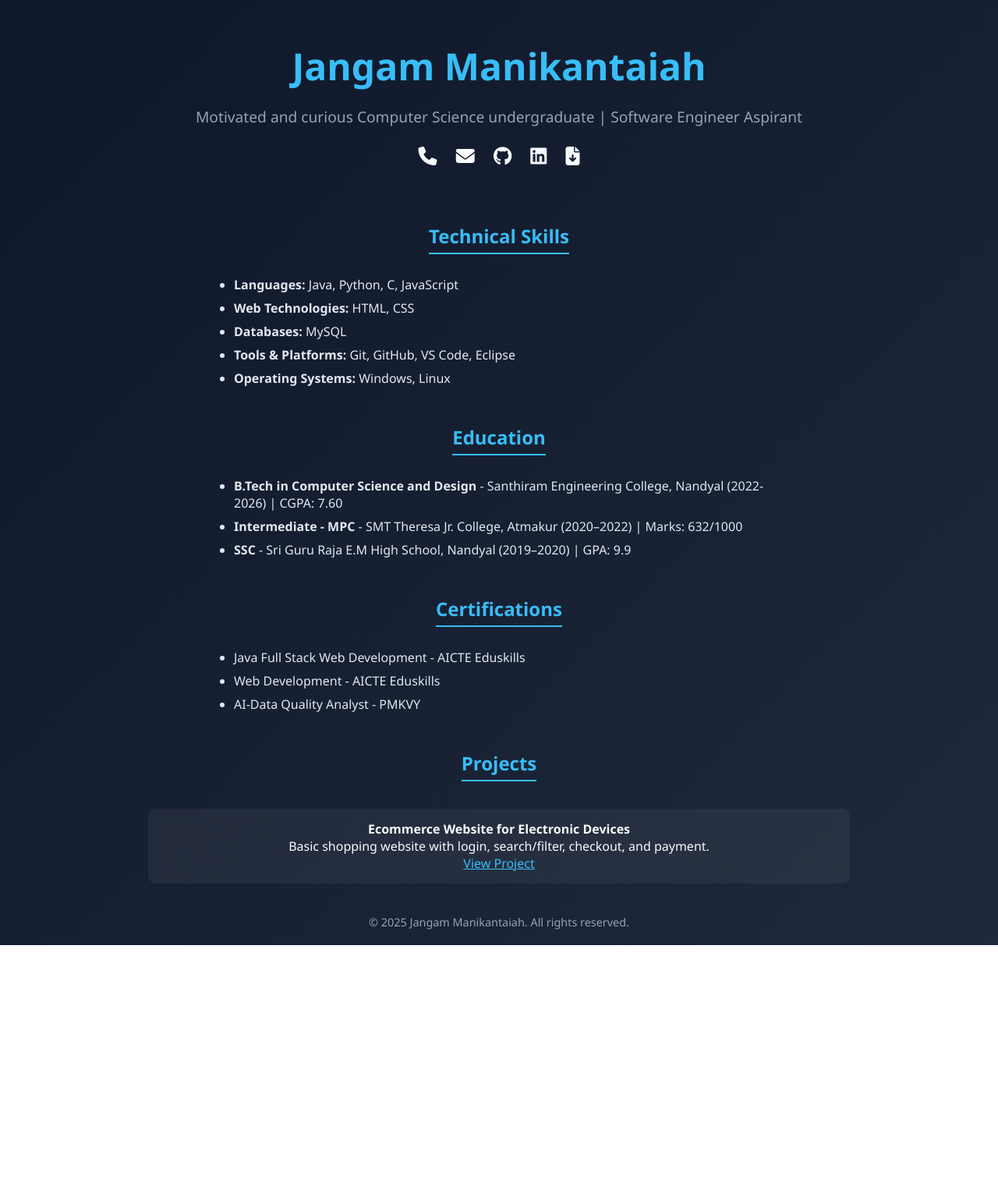
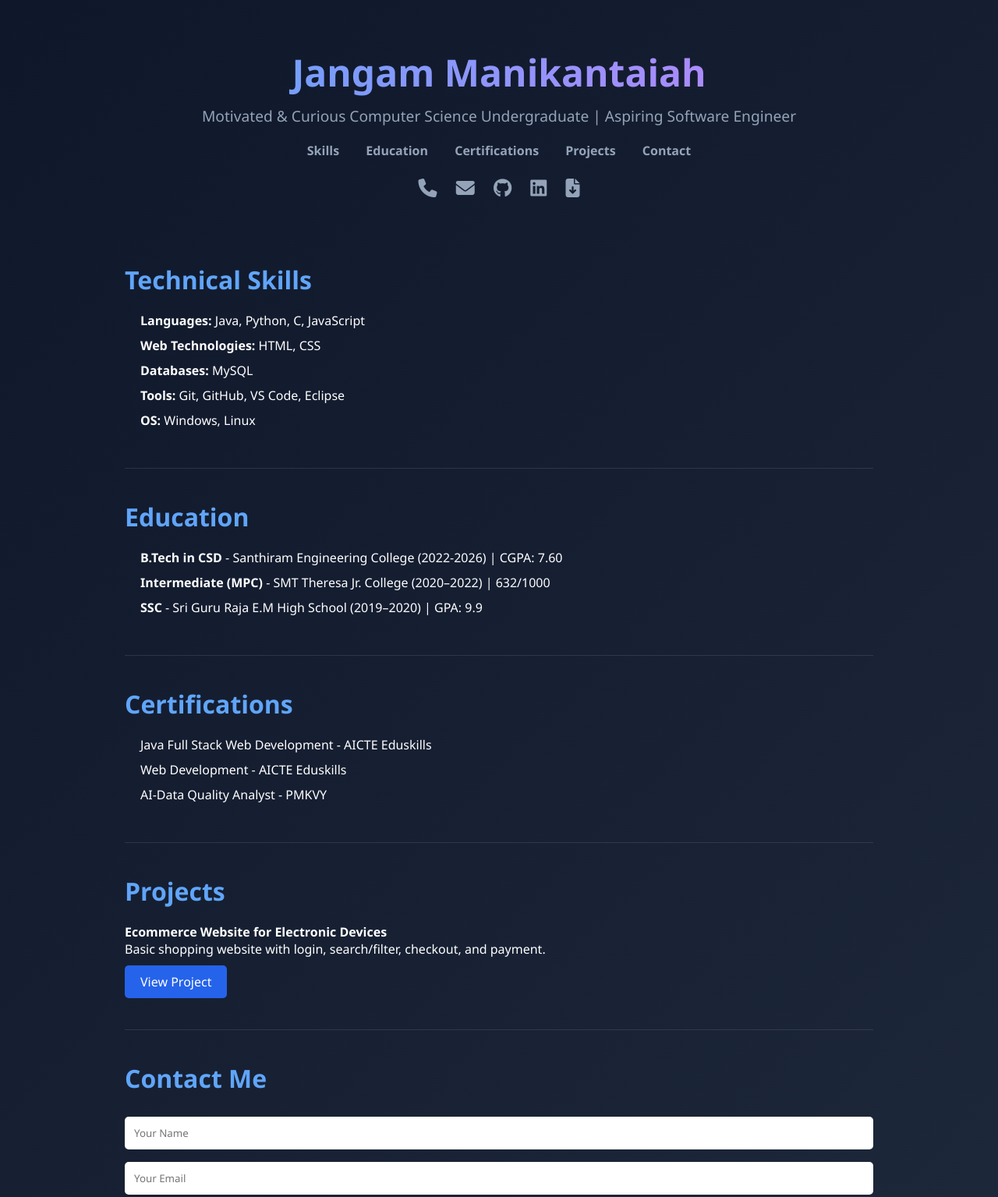
Before and after one commit to Manikantaiah-jangam/Manikantaiah-jangam.github.io, a plain HTML site: page index.html in a window 1280 px wide. Shown: the top 1535 px of the page at 78% size. Before the commit the page ends 1212 px from the top, so only its background shows below. Drawn offline with Linux system fonts and the light colour scheme.

Commit message:
Update index.html

```diff
--- a/index.html
+++ b/index.html
@@ -6,89 +6,66 @@
   <title>Jangam Manikantaiah | Portfolio</title>
   <link rel="stylesheet" href="https://cdnjs.cloudflare.com/ajax/libs/font-awesome/6.5.0/css/all.min.css" />
   <style>
-    body {
-      font-family: 'Segoe UI', sans-serif;
-      background: linear-gradient(135deg, #0f172a, #1e293b);
-      color: #f8fafc;
-      margin: 0;
-      padding: 0;
+    * { margin: 0; padding: 0; box-sizing: border-box; font-family: 'Segoe UI', sans-serif; }
+    body { background: linear-gradient(135deg, #0f172a, #1e293b); color: white; }
+    .container { max-width: 1000px; margin: auto; padding: 20px; }
+    header { text-align: center; padding: 40px 0; }
+    h1 { font-size: 3rem; background: linear-gradient(90deg, #60a5fa, #c084fc); -webkit-background-clip: text; -webkit-text-fill-color: transparent; }
+    p.tagline { font-size: 1.2rem; color: #94a3b8; margin-top: 10px; }
+    nav { text-align: center; margin-top: 20px; }
+    nav a { color: #94a3b8; margin: 0 15px; font-weight: bold; text-decoration: none; transition: color 0.3s; }
+    nav a:hover { color: #60a5fa; }
+    section { padding: 40px 0; border-bottom: 1px solid rgba(255,255,255,0.1); }
+    h2 { font-size: 2rem; margin-bottom: 20px; color: #60a5fa; }
+    ul { list-style: none; padding-left: 20px; }
+    li { margin-bottom: 10px; }
+    a.btn { display: inline-block; padding: 10px 20px; background: #2563eb; color: white; border-radius: 5px; text-decoration: none; margin-top: 10px; transition: background 0.3s; }
+    a.btn:hover { background: #1e40af; }
+    .contact input, .contact textarea {
+      width: 100%; padding: 12px; margin: 8px 0;
+      border: none; border-radius: 5px; outline: none;
     }
+    .contact button {
+      background: #2563eb; color: white;
+      padding: 10px 20px; border: none; border-radius: 5px;
+      cursor: pointer; font-size: 1rem;
+    }
+    .contact button:hover { background: #1e40af; }
+    footer { text-align: center; padding: 20px; font-size: 0.9rem; color: #94a3b8; }
 
-    .container {
-      max-width: 900px;
-      margin: auto;
-      padding: 20px;
-      text-align: center;
+    /* Social Icons */
+    .social-links {
+      margin-top: 20px;
     }
-
-    h1 {
-      font-size: 3rem;
-      margin-bottom: 5px;
-      color: #38bdf8;
-    }
-
-    p.tagline {
-      font-size: 1.2rem;
-      margin-bottom: 20px;
-      color: #94a3b8;
-    }
-
-    .social-links {
-      margin-bottom: 30px;
-    }
-
     .social-links a {
       display: inline-block;
       margin: 0 10px;
       font-size: 1.5rem;
-      color: #f8fafc;
+      color: #94a3b8;
       transition: transform 0.3s ease, color 0.3s ease;
     }
-
     .social-links a:hover {
       transform: scale(1.2);
-      color: #38bdf8;
+      color: #60a5fa;
     }
 
-    h2 {
-      color: #38bdf8;
-      margin-top: 40px;
-      border-bottom: 2px solid #38bdf8;
-      display: inline-block;
-      padding-bottom: 5px;
-    }
-
-    ul {
-      text-align: left;
-      max-width: 700px;
-      margin: auto;
-      padding-left: 20px;
-    }
-
-    li {
-      margin: 8px 0;
-      color: #e2e8f0;
-    }
-
-    .project {
-      background: rgba(255, 255, 255, 0.05);
-      padding: 15px;
-      border-radius: 10px;
-      margin: 15px 0;
-    }
-
-    footer {
-      margin-top: 40px;
-      font-size: 0.9rem;
-      color: #94a3b8;
-    }
+    /* Animation */
+    [data-animate] { opacity: 0; transform: translateY(30px); transition: all 0.6s ease; }
+    [data-animate].visible { opacity: 1; transform: translateY(0); }
   </style>
 </head>
 <body>
   <div class="container">
+    <header data-animate>
       <h1>Jangam Manikantaiah</h1>
-    <p class="tagline">Motivated and curious Computer Science undergraduate | Software Engineer Aspirant</p>
-
+      <p class="tagline">Motivated & Curious Computer Science Undergraduate | Aspiring Software Engineer</p>
+      <nav>
+        <a href="#skills">Skills</a>
+        <a href="#education">Education</a>
+        <a href="#certifications">Certifications</a>
+        <a href="#projects">Projects</a>
+        <a href="#contact">Contact</a>
+      </nav>
       <div class="social-links">
         <a href="tel:+91XXXXXXXXXX" title="Call"><i class="fas fa-phone"></i></a>
         <a href="mailto:jangammanikanta45@gmail.com" title="Email"><i class="fas fa-envelope"></i></a>
@@ -96,36 +73,54 @@
         <a href="https://www.linkedin.com/in/manikantaiah-jangam-44729932a" target="_blank" title="LinkedIn"><i class="fab fa-linkedin"></i></a>
         <a href="resume.pdf" download title="Download Resume"><i class="fas fa-file-download"></i></a>
       </div>
+    </header>
 
+    <section id="skills" data-animate>
       <h2>Technical Skills</h2>
       <ul>
         <li><strong>Languages:</strong> Java, Python, C, JavaScript</li>
         <li><strong>Web Technologies:</strong> HTML, CSS</li>
         <li><strong>Databases:</strong> MySQL</li>
-      <li><strong>Tools & Platforms:</strong> Git, GitHub, VS Code, Eclipse</li>
-      <li><strong>Operating Systems:</strong> Windows, Linux</li>
+        <li><strong>Tools:</strong> Git, GitHub, VS Code, Eclipse</li>
+        <li><strong>OS:</strong> Windows, Linux</li>
       </ul>
+    </section>
 
+    <section id="education" data-animate>
       <h2>Education</h2>
       <ul>
-      <li><strong>B.Tech in Computer Science and Design</strong> - Santhiram Engineering College, Nandyal (2022-2026) | CGPA: 7.60</li>
-      <li><strong>Intermediate - MPC</strong> - SMT Theresa Jr. College, Atmakur (2020–2022) | Marks: 632/1000</li>
-      <li><strong>SSC</strong> - Sri Guru Raja E.M High School, Nandyal (2019–2020) | GPA: 9.9</li>
+        <li><strong>B.Tech in CSD</strong> - Santhiram Engineering College (2022-2026) | CGPA: 7.60</li>
+        <li><strong>Intermediate (MPC)</strong> - SMT Theresa Jr. College (2020–2022) | 632/1000</li>
+        <li><strong>SSC</strong> - Sri Guru Raja E.M High School (2019–2020) | GPA: 9.9</li>
       </ul>
+    </section>
 
+    <section id="certifications" data-animate>
       <h2>Certifications</h2>
       <ul>
         <li>Java Full Stack Web Development - AICTE Eduskills</li>
         <li>Web Development - AICTE Eduskills</li>
         <li>AI-Data Quality Analyst - PMKVY</li>
       </ul>
+    </section>
 
+    <section id="projects" data-animate>
       <h2>Projects</h2>
-    <div class="project">
-      <strong>Ecommerce Website for Electronic Devices</strong><br>
+      <p><strong>Ecommerce Website for Electronic Devices</strong><br>
         Basic shopping website with login, search/filter, checkout, and payment.<br>
-      <a href="https://github.com/users/Manikantaiah-jangam/projects/1" target="_blank" style="color:#38bdf8;">View Project</a>
-    </div>
+        <a class="btn" href="https://github.com/users/Manikantaiah-jangam/projects/1" target="_blank">View Project</a>
+      </p>
+    </section>
+
+    <section id="contact" data-animate>
+      <h2>Contact Me</h2>
+      <form class="contact" onsubmit="alert('Message sent!'); return false;">
+        <input type="text" placeholder="Your Name" required>
+        <input type="email" placeholder="Your Email" required>
+        <textarea placeholder="Your Message" rows="5" required></textarea>
+        <button type="submit">Send Message</button>
+      </form>
+    </section>
 
     <footer>
       &copy; <span id="year"></span> Jangam Manikantaiah. All rights reserved.
@@ -134,6 +129,18 @@
 
   <script>
     document.getElementById('year').textContent = new Date().getFullYear();
+
+    // Animation on scroll
+    const elements = document.querySelectorAll('[data-animate]');
+    const observer = new IntersectionObserver(entries => {
+      entries.forEach(entry => {
+        if (entry.isIntersecting) {
+          entry.target.classList.add('visible');
+        }
+      });
+    }, { threshold: 0.2 });
+
+    elements.forEach(el => observer.observe(el));
   </script>
 </body>
 </html>
```
Lines whose indentation alone changed are shown as unchanged.
